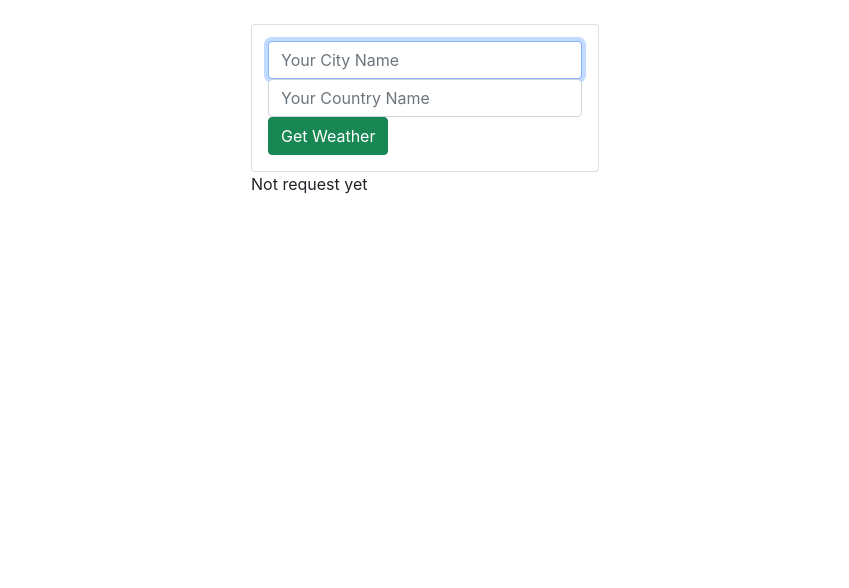
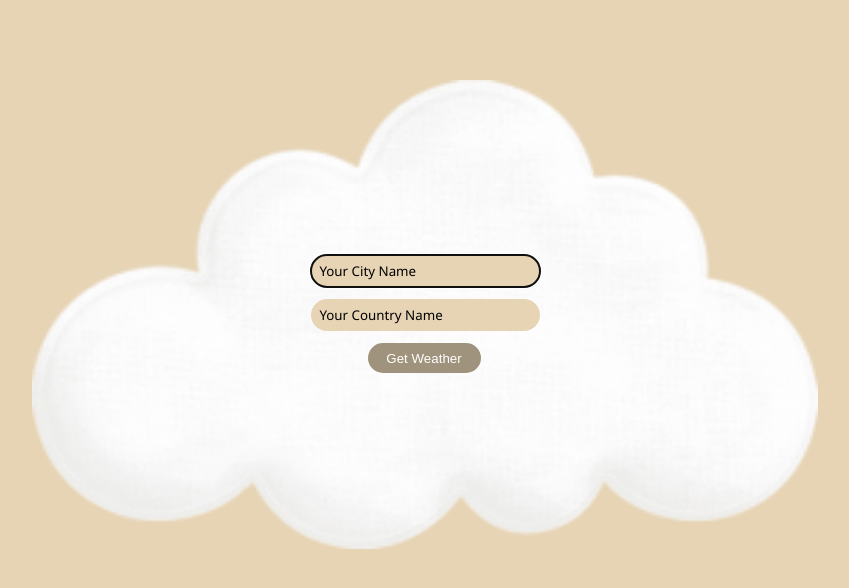
Before and after one commit to jdag274/climaapp, a React (Create React App) app: page / in a window 1280 px wide. Shown: the top 588 px of the page, without its empty margins (215-1064 px from the left). Built offline with nearby package versions, Linux system fonts and the light colour scheme.

Commit message:
agregando los primeros estilos

```diff
--- a/public/index.html
+++ b/public/index.html
@@ -25,7 +25,7 @@
       Learn how to configure a non-root public URL by running `npm run build`.
     -->
     <title>Wheather App</title>
-    <link href="https://cdn.jsdelivr.net/npm/bootstrap@5.0.2/dist/css/bootstrap.min.css" rel="stylesheet" integrity="sha384-EVSTQN3/azprG1Anm3QDgpJLIm9Nao0Yz1ztcQTwFspd3yD65VohhpuuCOmLASjC" crossorigin="anonymous">
+
   </head>
   <body>
     <noscript>You need to enable JavaScript to run this app.</noscript>
--- a/src/App.css
+++ b/src/App.css
@@ -1,38 +1,27 @@
-.App {
-  text-align: center;
+body {
+    background: #E7D4B5;
 }
 
-.App-logo {
-  height: 40vmin;
-  pointer-events: none;
+.cloud {
+    margin-top: 314px;
+    position: relative;
+    display: flex;
+    justify-content: center;
+    align-items: center;
+    flex-wrap: wrap;
+
+   }
+
+
+
+.cloud_img {
+
+    margin: 114px 100px;
+    position: absolute
+
 }
 
-@media (prefers-reduced-motion: no-preference) {
-  .App-logo {
-    animation: App-logo-spin infinite 20s linear;
-  }
+.form {
+    position: absolute;
+
 }
-
-.App-header {
-  background-color: #282c34;
-  min-height: 100vh;
-  display: flex;
-  flex-direction: column;
-  align-items: center;
-  justify-content: center;
-  font-size: calc(10px + 2vmin);
-  color: white;
-}
-
-.App-link {
-  color: #61dafb;
-}
-
-@keyframes App-logo-spin {
-  from {
-    transform: rotate(0deg);
-  }
-  to {
-    transform: rotate(360deg);
-  }
-}
--- a/src/App.js
+++ b/src/App.js
@@ -2,6 +2,8 @@ import React, { Component } from "react";
 import WeatherInfo from "./components/WeatherInfo";
 import WeatherForm from "./components/WeatherForm";
 import {WEATHER_KEY} from "./Keys";
+import "./App.css";
+import cloud from "./images/cloud.svg"
 
 
 
@@ -52,13 +54,12 @@ class App extends React.Component {
 
   render() {
     return (
-      <div className="container p-4">
-        <div className="row">
-          <div className="col-md-4 mx-auto">
+      <div className="cloud">
+          <img  className="cloud_img" src={cloud}/>
+          <div className="form">
             <WeatherForm getWeather={this.getWeather}  />
             <WeatherInfo  {...this.state} />
           </div>
-        </div>
       </div>
     );
   }
--- a/src/components/WeatherForm.js
+++ b/src/components/WeatherForm.js
@@ -1,14 +1,17 @@
 import React from "react";
 
+import "./style/WeatherForm.css"
+
+
 const WeatherForm = (props) => (
-    <div className="card card-body">
+    <div className="weatherForm">
         <form onSubmit={props.getWeather}>
-            <div className="form-group">
+            <div className="">
                 <input
                 type="text"
                 name="city"
-                placeholder="Your City Name"
-                className="form-control"
+                placeholder="  Your City Name"
+                className="city_input"
                 autoFocus
                 />
             </div>
@@ -16,12 +19,12 @@ const WeatherForm = (props) => (
                 <input
                 type="text"
                 name="country"
-                placeholder="Your Country Name"
-                className="form-control"
+                placeholder="  Your Country Name"
+                className="country_input"
                 />
             </div>
 
-            <button className="btn btn-success btn-block">
+            <button className="weatherForm_button">
                 Get Weather
             </button>
         </form>
--- a/src/components/WeatherInfo.js
+++ b/src/components/WeatherInfo.js
@@ -1,4 +1,5 @@
 import React from "react";
+import weatherInfo from "./style/weatherInfo.css";
 
 const WeatherInfo = props => {
 
@@ -7,7 +8,7 @@ const WeatherInfo = props => {
 
 
     return (
-      <div>
+      <div className="props_info">
                  {
                      props.error &&
                         <div className="alert alert-danger">
@@ -15,7 +16,7 @@ const WeatherInfo = props => {
                         </div>
                 }
                 {
-                    props.temperature ?
+                    props.temperature>0 ?
                     <div className="card card-body">
            <p>
                Location: {props.city}, {props.country}
@@ -24,14 +25,32 @@ const WeatherInfo = props => {
                Temperature: {props.temperature}°C {props.description}
            </p>
            <p>
-               Humidity: {props.humidity}
+               Humidity: {props.humidity}%
            </p>
         </div>
         :
         <div>
-            <p>Not request yet</p>
         </div>
                 }
+
+        {
+            props.temparature<0 ?
+            <div className="card card-body">
+            <p>
+                Location: {props.city}, {props.country}
+            </p>
+            <p>
+                Temperature: {props.temperature}°C {props.description}
+            </p>
+            <p>
+                Humidity: {props.humidity}%
+            </p>
+         </div>
+         :
+         <div>
+         </div>
+
+        }
 
     </div>
 
--- /dev/null
+++ b/src/components/style/WeatherForm.css
@@ -0,0 +1,38 @@
+.city_input {
+    width: 225px;
+    height: 30px;
+    border-radius: 43PX;
+    border: 0;
+    background-color: #E7D4B5;
+}
+
+.city_input::placeholder{
+    color: black;
+    font-family: 'Segoe UI',bold;
+}
+
+.country_input {
+    width: 225px;
+    height: 30px;
+    font-family: 'Segoe UI',bold;
+    border-radius: 43PX;
+    border: 0;
+    margin-top: 12px;
+    background-color: #E7D4B5;
+}
+
+.country_input::placeholder{
+    color: black;
+    font-family: 'Segoe UI',bold;
+}
+
+.weatherForm_button {
+    color: white;
+    margin-left: 57px;
+    margin-top: 12px;
+    width: 113px;
+    height: 30px;
+    border: 0;
+    border-radius: 43px;
+    background-color: #A0937D;
+}
--- /dev/null
+++ b/src/components/style/weatherInfo.css
@@ -0,0 +1,3 @@
+.cloud_info {
+
+}
```
Also changed, not shown: src/images/cloud.svg (added).
